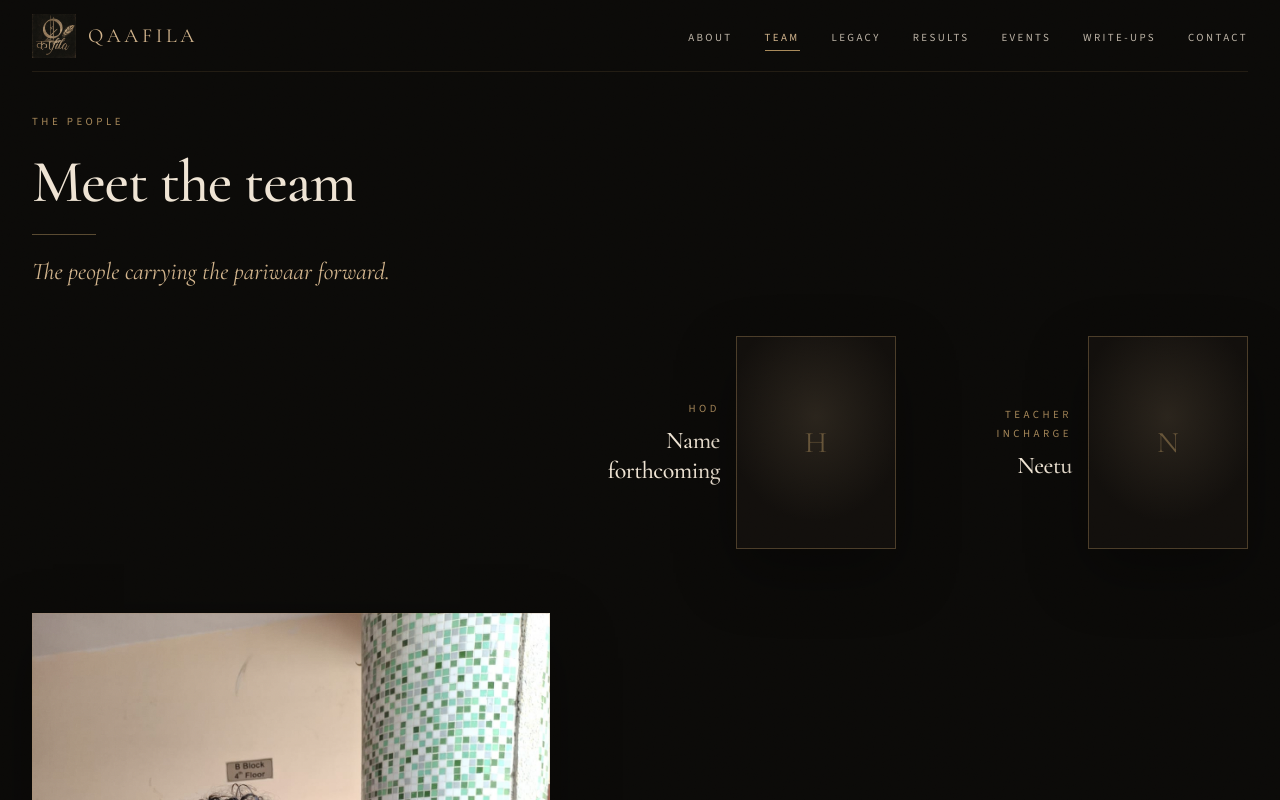
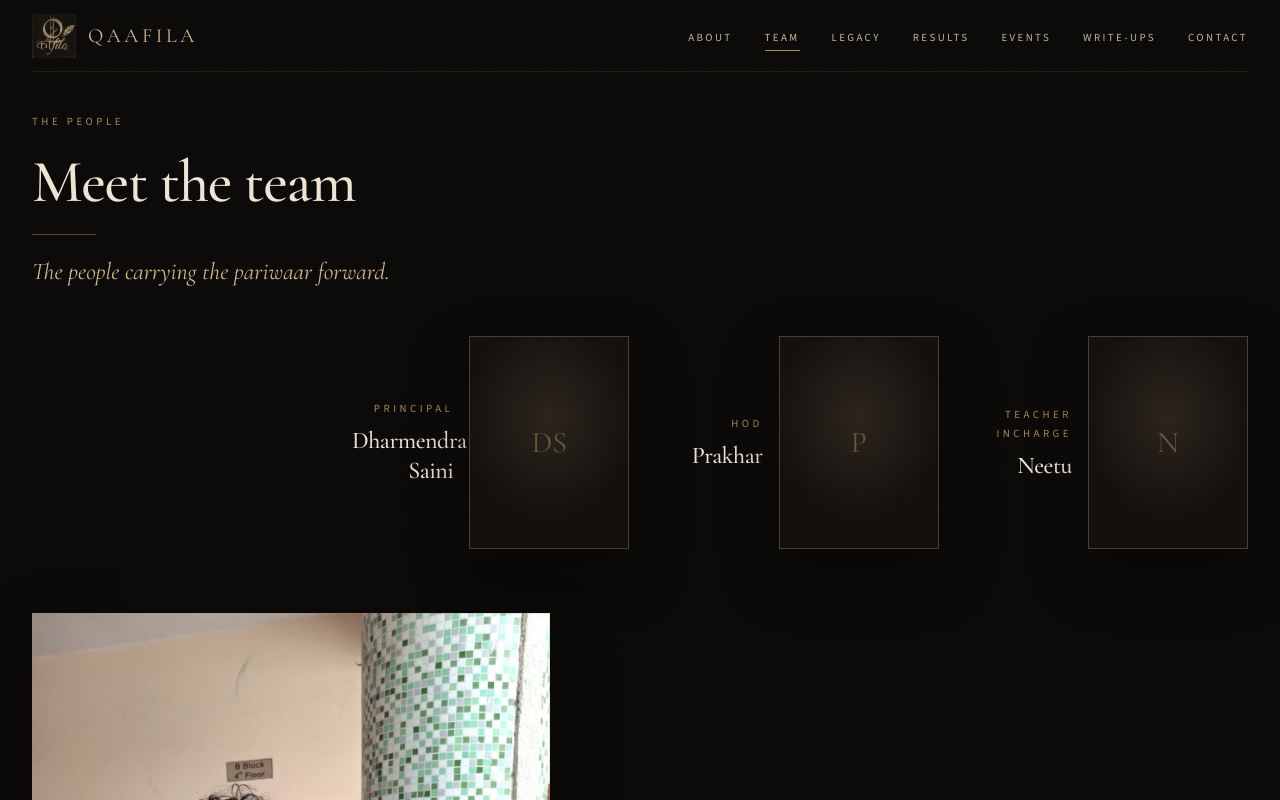
Before and after one commit to Faizaan-Alam/qaafila_bvp, a React (Vite) app: page /execom in a window 1280 px wide. Shown: the top 800 px of the page. Built offline with nearby package versions, Linux system fonts and the light colour scheme.

Commit message:
Add Principal Dharmendra Saini and name HOD Prakhar.

```diff
--- a/src/components/members/TeacherIncharge.jsx
+++ b/src/components/members/TeacherIncharge.jsx
@@ -26,7 +26,7 @@ function FacultyCard({ member }) {
 export default function TeacherIncharge({ members }) {
   return (
     <div className="flex justify-end">
-      <div className="grid sm:grid-cols-2 gap-8 w-full max-w-2xl">
+      <div className="grid sm:grid-cols-2 lg:grid-cols-3 gap-8 w-full max-w-4xl">
         {members.map((member, index) => (
           <Reveal key={member.id} delay={index * 0.05}>
             <FacultyCard member={member} />
--- a/src/data/members.js
+++ b/src/data/members.js
@@ -36,7 +36,12 @@ function seat(id, name, position, department = "", image = "") {
  * Portraits live in src/assets/images/members/.
  * Source drops: core/, heads/, hall of fame/ at the repo root.
  */
-export const hod = seat("hod", "", "HOD");
+export const principal = seat(
+  "principal",
+  "Dharmendra Saini",
+  "Principal",
+);
+export const hod = seat("hod", "Prakhar", "HOD");
 export const teacherIncharge = seat(
   "teacher-incharge",
   "Neetu",
--- a/src/pages/Execom.jsx
+++ b/src/pages/Execom.jsx
@@ -10,6 +10,7 @@ import {
   headTeams,
   ishaBhatti,
   hod,
+  principal,
   president,
   teacherIncharge,
   vicePresidents,
@@ -30,7 +31,7 @@ export default function Execom() {
         />
 
         <div className="mt-12">
-          <TeacherIncharge members={[hod, teacherIncharge]} />
+          <TeacherIncharge members={[principal, hod, teacherIncharge]} />
         </div>
 
         <div className="mt-16">
--- a/src/pages/Home.jsx
+++ b/src/pages/Home.jsx
@@ -17,6 +17,7 @@ import {
   ishaBhatti,
   namedCoreCommittee,
   hod,
+  principal,
   teacherIncharge,
 } from "../data/members";
 import { legacy } from "../data/legacy";
@@ -58,7 +59,7 @@ export default function Home() {
             roman="II"
           />
           <div className="mt-12">
-            <TeacherIncharge members={[hod, teacherIncharge]} />
+            <TeacherIncharge members={[principal, hod, teacherIncharge]} />
           </div>
           <div className="mt-16">
             <PresidentCard member={president} />
```
